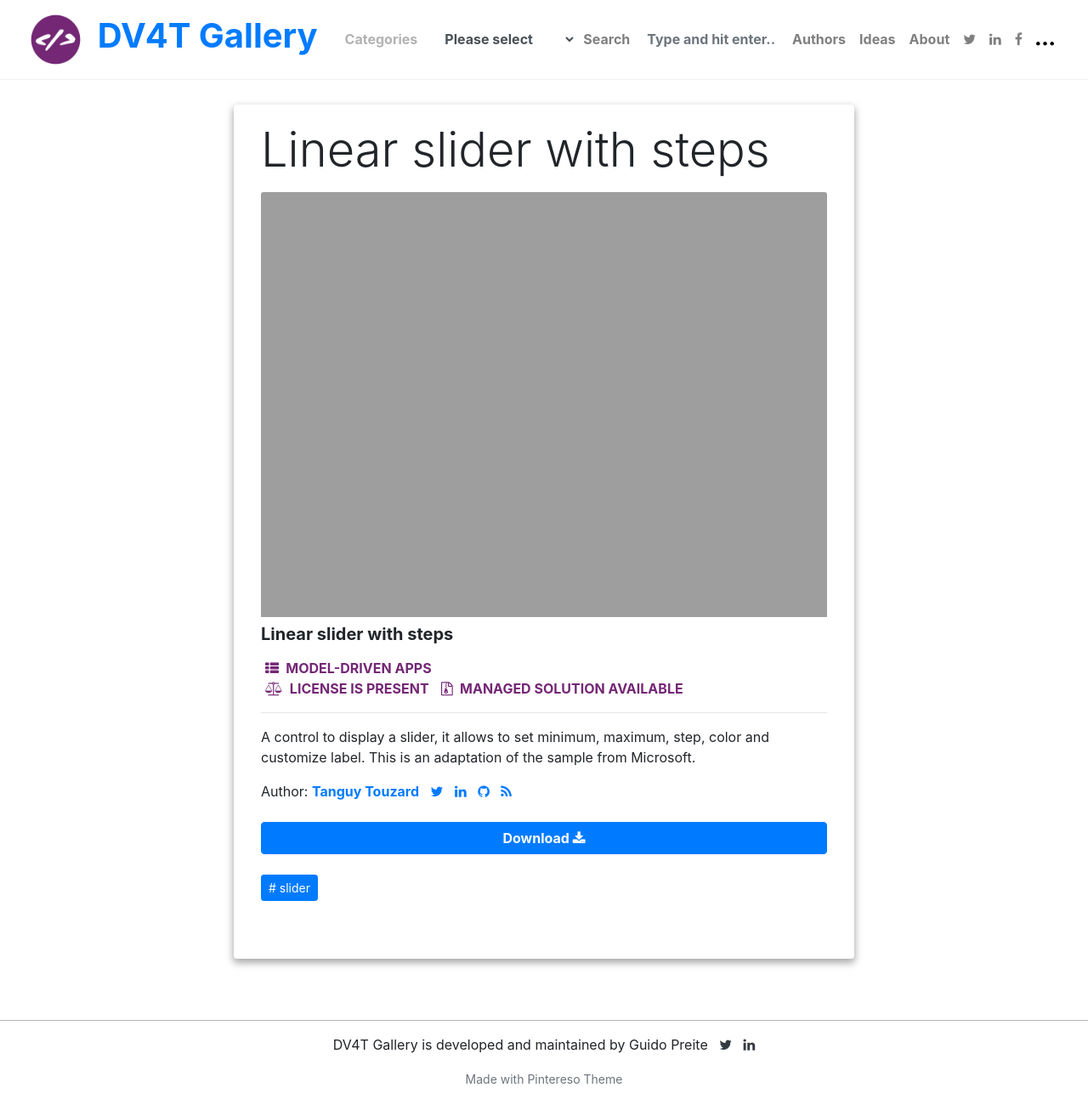
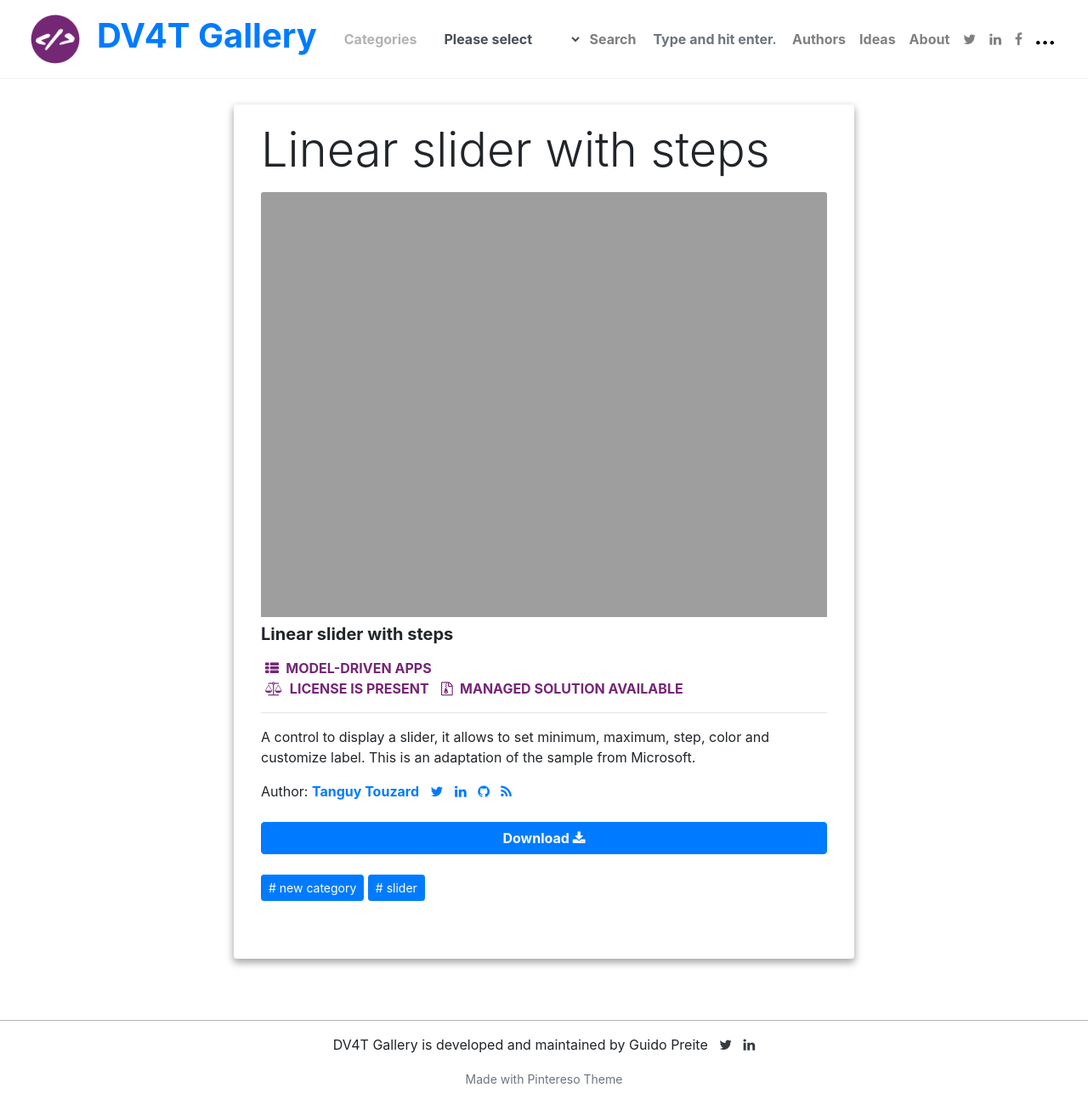
Before and after one commit to thomassandsor/dv4t.gallery, a Jekyll site: the page built from _posts/2021-05-03-linear-slider-with-steps.md, in a window 1280 px wide and 1313 px high. Shown: the whole window at 85% size. Built offline with Jekyll 4.4.1, drawn with Linux system fonts in a browser that asks for light colours; nearby versions of some CDN libraries; library files that are not in the unit come from our copies; comment, search, counter and statistics services are not loaded.

Commit message:
Category

```diff
--- a/_posts/2021-05-03-linear-slider-with-steps.md
+++ b/_posts/2021-05-03-linear-slider-with-steps.md
@@ -3,6 +3,7 @@
 metadate: hide
 categories:
   - slider
+  - New Category
 image: /assets/images/linear-slider-with-steps.png
 visit:
 download: 'https://github.com/MscrmTools/PCF-Controls'
```
